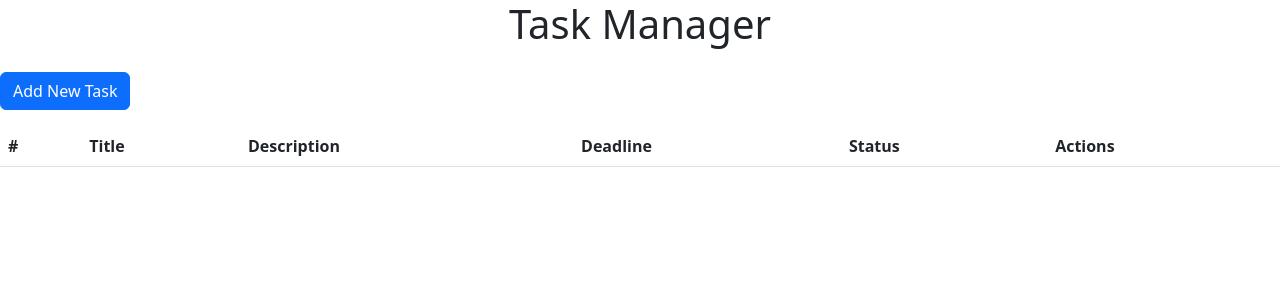
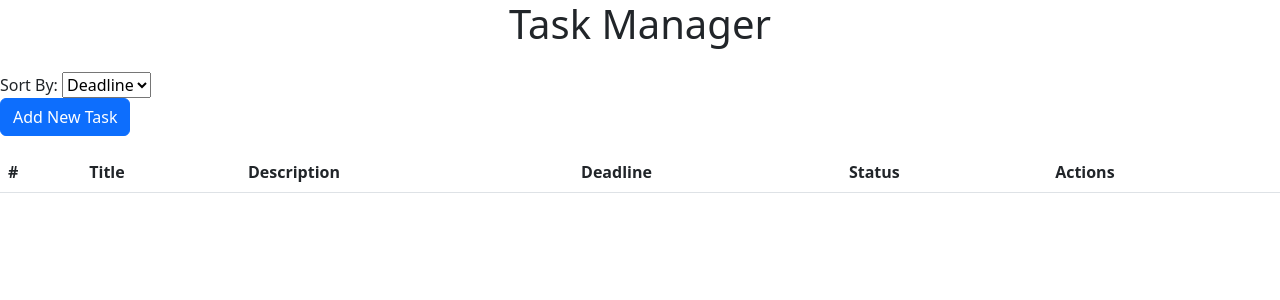
Before and after one commit to ru2t7/Saas_Project, a Flask app: page / in a window 1280 px wide. Shown: the top 300 px of the page. Run offline with Flask 3, Linux system fonts and the light colour scheme; data that the repository does not hold is empty.

Commit message:
Adding sorting

```diff
--- a/app.py
+++ b/app.py
@@ -1,8 +1,8 @@
 from flask import Flask, render_template, request, redirect, url_for
 from flask_sqlalchemy import SQLAlchemy
 from flask_migrate import Migrate
+from sqlalchemy import func
 from datetime import datetime
-
 app = Flask(__name__)
 
 # Configure the database URI for PostgreSQL
@@ -14,7 +14,6 @@ app.config['SQLALCHEMY_TRACK_MODIFICATIONS'] = False  # Disables SQLAlchemy modi
 db = SQLAlchemy(app)
 migrate = Migrate(app, db)
 
-from datetime import datetime
 
 
 class Task(db.Model):
@@ -31,7 +30,6 @@ class Task(db.Model):
     def status(self):
         today = datetime.utcnow().date()  # Get the current date (ignoring time)
         deadline_date = self.deadline.date()  # Get the date part of the deadline
-
         if self.completed:
             return "Completed"
         elif deadline_date < today:
@@ -43,14 +41,46 @@ class Task(db.Model):
 
     @property
     def formatted_deadline(self):
-        """Format deadline as '20 Oct 24'."""
-        return self.deadline.strftime('%d %b %y')  # Day, Month (short), Year (short)
+        return self.deadline.strftime('%d %b %y')  # Format like "20 Oct 24"
+
 
 
 @app.route('/')
 def index():
-    tasks = Task.query.all()  # Get all tasks from the database
+    sort_by = request.args.get('sort_by', 'deadline')  # Default to 'deadline' if no sorting option is selected
+
+    # Get the current date for comparison
+    today = datetime.utcnow().date()
+
+    if sort_by == 'status':
+        # Sorting tasks based on status priority: Overdue > Today > Pending > Completed
+        tasks = Task.query.order_by(
+            db.case(
+                # Overdue: Tasks that have passed the deadline and are not completed
+                ((Task.deadline < today) & (Task.completed == False), 1),
+                # Due Today: Tasks whose deadline is today and not completed
+                ((Task.deadline == today) & (Task.completed == False), 2),
+                # Pending: Tasks that are not completed and are not overdue
+                (Task.completed == False, 3),
+                # Completed: Tasks that are marked as completed
+                (Task.completed == True, 4),
+                else_=5  # Default, catch-all for any tasks that don't match above
+            ).asc(),
+            Task.deadline.asc()  # Order by deadline within the same status
+        ).all()
+    elif sort_by == 'overdue':
+        # Sorting tasks that are overdue (tasks with a past deadline and not completed)
+        tasks = Task.query.filter(Task.deadline < datetime.utcnow(), Task.completed == False).order_by(Task.deadline).all()
+    elif sort_by == 'today':
+        # Sorting tasks that are due today
+        today = datetime.utcnow().date()
+        tasks = Task.query.filter(func.date(Task.deadline) == today, Task.completed == False).order_by(Task.deadline).all()
+    else:
+        # Default sorting by deadline (ascending)
+        tasks = Task.query.order_by(Task.deadline).all()
+
     return render_template('index.html', tasks=tasks)
+
 
 
 @app.route('/add', methods=['GET', 'POST'])
--- a/templates/index.html
+++ b/templates/index.html
@@ -2,7 +2,21 @@
 
 {% block content %}
 <h1 class="text-center mb-4">Task Manager</h1>
+
+<!-- Sorting Dropdown -->
+<form method="GET" action="{{ url_for('index') }}">
+    <label for="sort_by">Sort By:</label>
+    <select name="sort_by" id="sort_by" onchange="this.form.submit()">
+        <option value="deadline" {% if request.args.get('sort_by') == 'deadline' %}selected{% endif %}>Deadline</option>
+        <option value="status" {% if request.args.get('sort_by') == 'status' %}selected{% endif %}>Status</option>
+        <option value="overdue" {% if request.args.get('sort_by') == 'overdue' %}selected{% endif %}>Overdue</option>
+        <option value="today" {% if request.args.get('sort_by') == 'today' %}selected{% endif %}>Today</option>
+    </select>
+</form>
+
+
 <a href="/add" class="btn btn-primary mb-3">Add New Task</a>
+
 <div class="table-responsive">
     <table class="table table-striped">
         <thead>
@@ -21,6 +35,7 @@
                 <td>{{ task.id }}</td>
                 <td>{{ task.title }}</td>
                 <td>{{ task.description or "N/A" }}</td>
+
                 <td>
                     <!-- Date formatting -->
                     <div class="date-box">
@@ -29,6 +44,7 @@
                         <span class="year">{{ task.formatted_deadline.split(' ')[2] }}</span>
                     </div>
                 </td>
+
                 <td>
                     <!-- Status display logic here -->
                     <span class="badge
@@ -45,6 +61,7 @@
                         {{ task.status }}
                     </span>
                 </td>
+
                 <td>
                     <a href="{{ url_for('update_status', id=task.id) }}" class="btn btn-info btn-sm">
                         {% if task.completed %}
```
Also changed, not shown: migrations/versions/05e9b731b095_.py (added, +32 -0 lines), migrations/versions/50283fd61de6_.py (added, +32 -0 lines).
